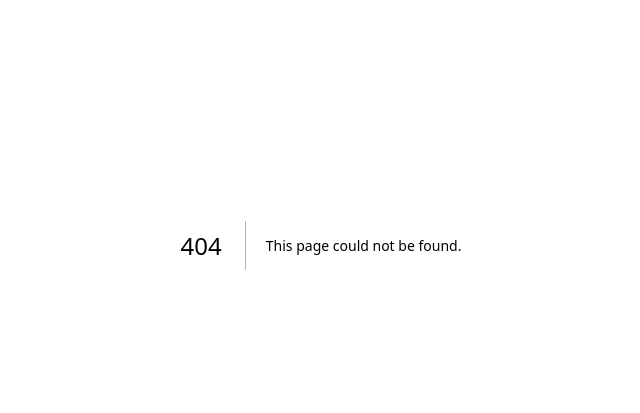
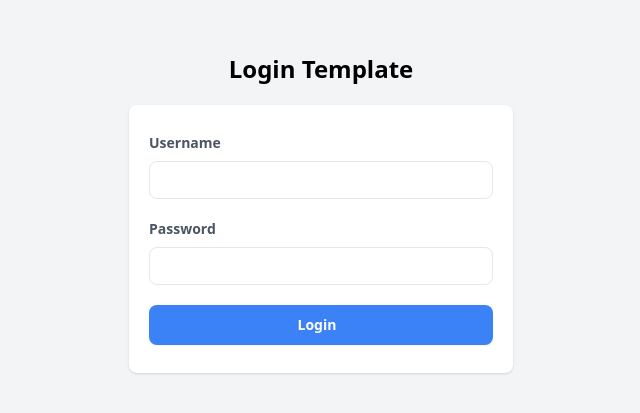
Before and after one commit to kirbyclopez/login-template-v2, a Next.js app: page /login in a window 1280 px wide. Before the commit this address had no page. Shown: the part 155-568 px from the top of the page, without its empty margins (319-959 px from the left). Built offline with nearby package versions, Linux system fonts and the light colour scheme.

Commit message:
feat: created /login page

```diff
--- a/components/forms/login-form/LoginForm.tsx
+++ b/components/forms/login-form/LoginForm.tsx
@@ -22,7 +22,7 @@ const LoginForm: React.FC<ILoginForm> = () => {
   };
 
   return (
-    <div className="p-10 xs:p-0 mx-auto md:w-full md:max-w-md">
+    <div className="p-10 xs:p-0 mx-auto md:w-full md:max-w-sm mt-2 md:mt-40">
       <h1 className="font-bold text-center text-2xl mb-5">Login Template</h1>
       <div className="bg-white shadow w-full rounded-lg divide-y divide-gray-200">
         <div className="px-5 py-7">
--- a/components/layouts/primary/PrimaryLayout.tsx
+++ b/components/layouts/primary/PrimaryLayout.tsx
@@ -4,7 +4,7 @@ const PrimaryLayout: React.FC<IPrimaryLayout> = ({ children, ...divProps }) => {
   return (
     <div
       {...divProps}
-      className="min-h-screen bg-gray-100 flex flex-col justify-center sm:py-12"
+      className="min-h-screen bg-gray-100 flex flex-col sm:py-12"
     >
       {children}
     </div>
--- /dev/null
+++ b/pages/login.tsx
@@ -0,0 +1,13 @@
+import LoginForm from '../components/forms/login-form/LoginForm';
+import PrimaryLayout from '../components/layouts/primary/PrimaryLayout';
+import { NextPageWithLayout } from './page';
+
+const Login: NextPageWithLayout = () => {
+  return <LoginForm />;
+};
+
+export default Login;
+
+Login.getLayout = (page) => {
+  return <PrimaryLayout>{page}</PrimaryLayout>;
+};
```
